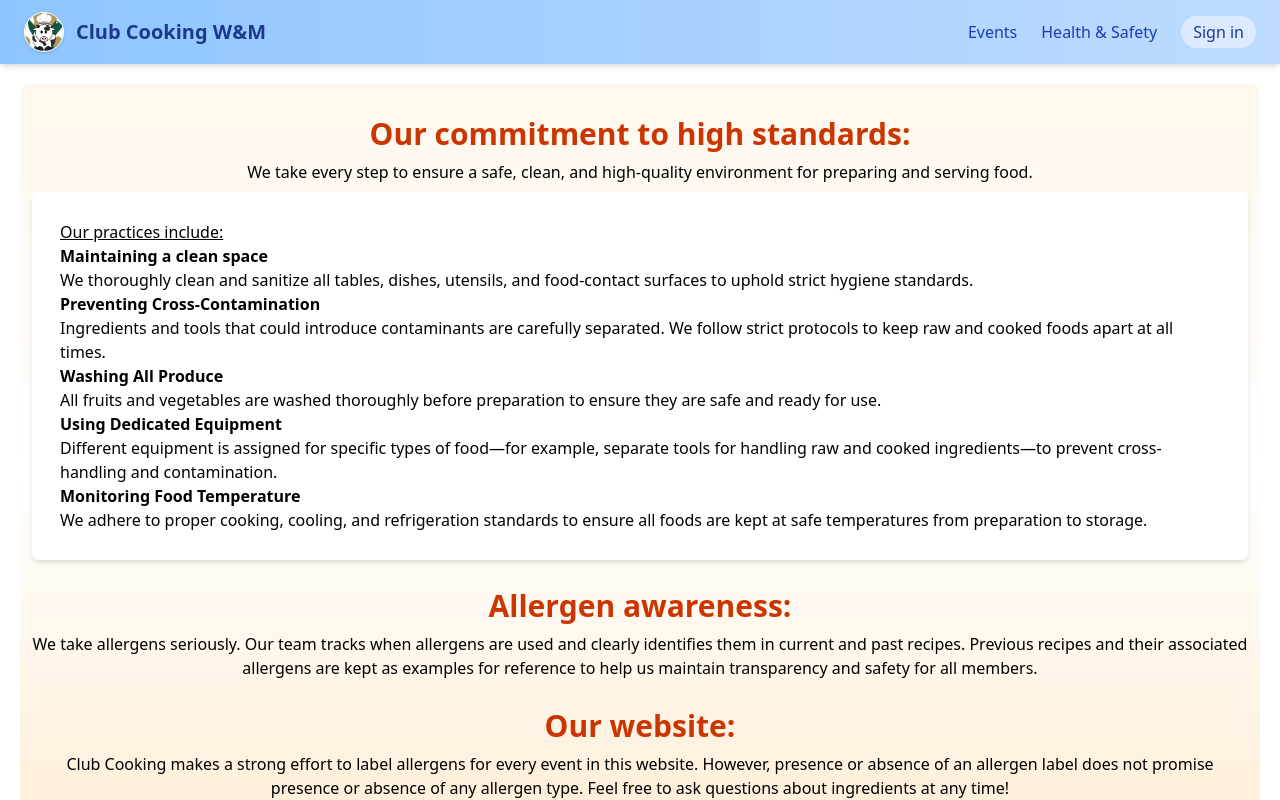
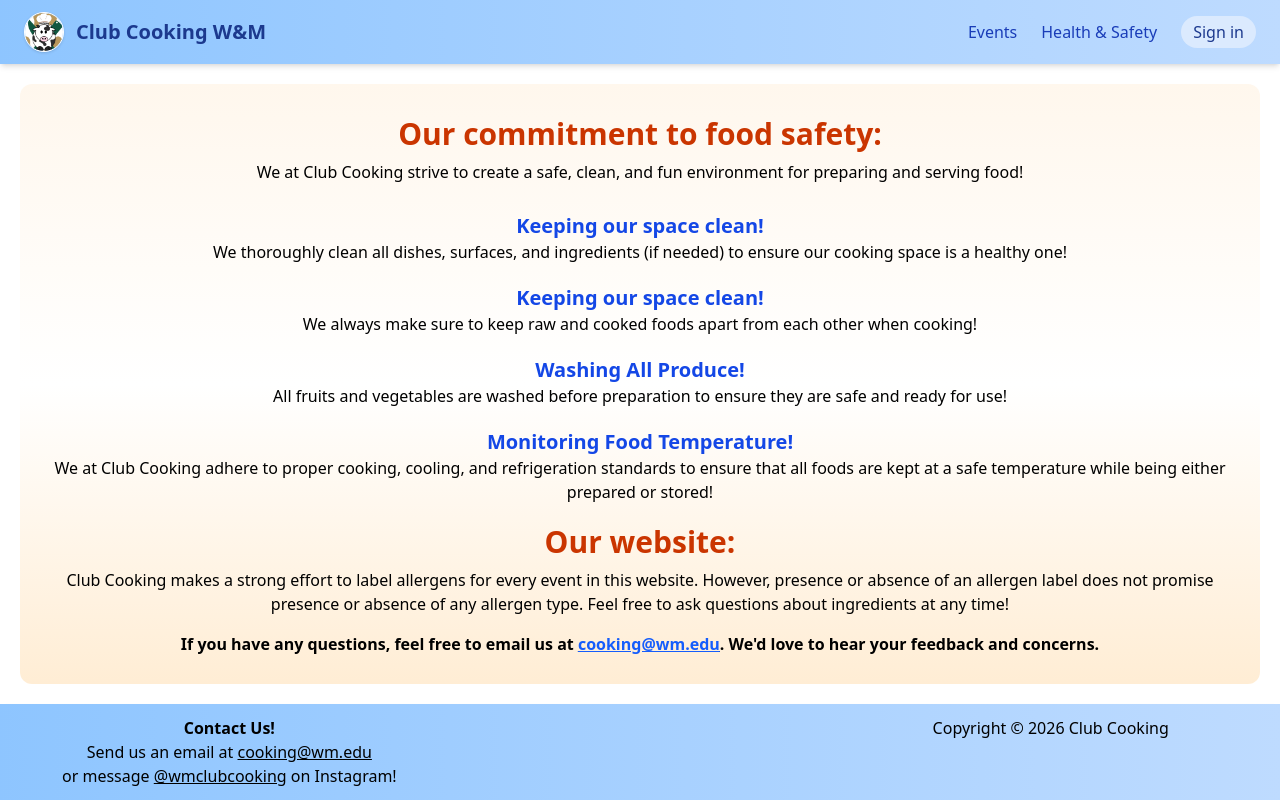
Before and after one commit to MichaelSwetnam/wmcooking, a React (Vite) app: page /health in a window 1280 px wide. Shown: the top 800 px of the page. Built offline with nearby package versions, Linux system fonts and the light colour scheme.

Commit message:
Update health blurb

```diff
--- a/src/routes/Health.tsx
+++ b/src/routes/Health.tsx
@@ -1,37 +1,26 @@
-import type React from "react";
-
-function T({ children }: { children: React.ReactNode }) {
-    return <p><b>{children}</b></p>
-}
-
 export default function Page() {
-    return <div className="flex flex-col items-center justify-center gap-2">
+    return <div className="flex flex-col items-center justify-center">
         <div className="flex flex-col gap-2">
-            <h2 className="pt-5 text-3xl font-semibold text-orange-700 text-center">Our commitment to high standards:</h2>
-            <p className="text-center">
-                We take every step to ensure a safe, clean, and high-quality environment for preparing and serving food.
-            </p>
-            <div className="bg-white rounded-md shadow-md p-7 w-full">
-                <p><u>Our practices include:</u></p>
-                <T>Maintaining a clean space</T>
-                <p>
-                    We thoroughly clean and sanitize all tables, dishes, utensils, and food-contact surfaces to uphold strict hygiene standards.
-                </p>
-                <T>Preventing Cross-Contamination</T>
-                <p> Ingredients and tools that could introduce contaminants are carefully separated. We follow strict protocols to keep raw and cooked foods apart at all times.</p>
-                <T>Washing All Produce</T>
-                <p>All fruits and vegetables are washed thoroughly before preparation to ensure they are safe and ready for use.</p>
-                <T>Using Dedicated Equipment</T>
-                <p> Different equipment is assigned for specific types of food—for example, separate tools for handling raw and cooked ingredients—to prevent cross-handling and contamination.</p>
-                <T>Monitoring Food Temperature</T>
-                <p> We adhere to proper cooking, cooling, and refrigeration standards to ensure all foods are kept at safe temperatures from preparation to storage.</p>
-            </div>
-        </div>
-        <div className="flex flex-col gap-2">
-            <h2 className="pt-5 text-3xl font-semibold text-orange-700 text-center">Allergen awareness:</h2>
-            <p className="text-center">
-                We take allergens seriously. Our team tracks when allergens are used and clearly identifies them in current and past recipes. Previous recipes and their associated allergens are kept as examples for reference to help us maintain transparency and safety for all members.
-            </p>
+            <h2 className="pt-5 text-3xl font-semibold text-orange-700 text-center">Our commitment to food safety:</h2>
+            <p className="text-center">We at Club Cooking strive to create a safe, clean, and fun environment for preparing and serving food!</p>
+            <ul className="text-center">
+                <li>
+                    <h3 className="pt-5 text-xl font-semibold text-blue-700 text-center">Keeping our space clean!</h3>
+                    <p>We thoroughly clean all dishes, surfaces, and ingredients (if needed) to ensure our cooking space is a healthy one! </p>
+                </li>
+                <li>
+                    <h3 className="pt-5 text-xl font-semibold text-blue-700 text-center">Keeping our space clean!</h3>
+                    <p>We always make sure to keep raw and cooked foods apart from each other when cooking!</p>
+                </li>
+                <li>
+                    <h3 className="pt-5 text-xl font-semibold text-blue-700 text-center">Washing All Produce!</h3>
+                    <p>All fruits and vegetables are washed before preparation to ensure they are safe and ready for use!</p>
+                </li>
+                <li>
+                    <h3 className="pt-5 text-xl font-semibold text-blue-700 text-center">Monitoring Food Temperature!</h3>
+                    <p>We at Club Cooking adhere to proper cooking, cooling, and refrigeration standards to ensure that all foods are kept at a safe temperature while being either prepared or stored!</p>
+                </li>
+            </ul>
         </div>
         <div className="flex flex-col gap-2">
             <h2 className="pt-5 text-3xl font-semibold text-orange-700 text-center">Our website:</h2>
```
